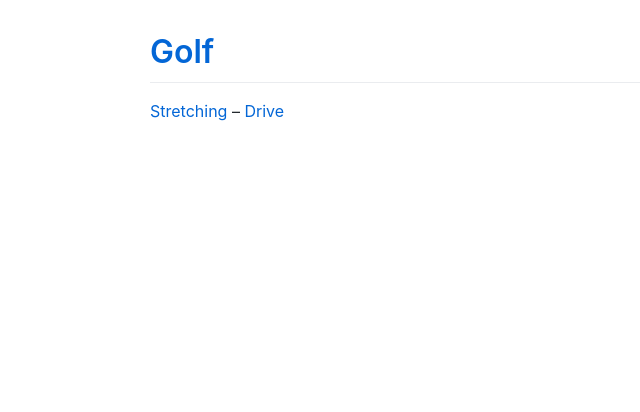
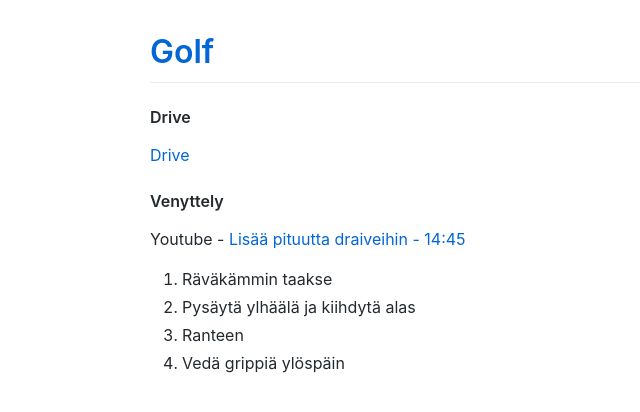
Before and after one commit to haapio/haapio.github.io, a Jekyll site: the page built from index.md, in a window 1280 px wide. Shown: the top 412 px of the page, without its empty margins (0-640 px from the left). Built offline with Jekyll 4.4.1, drawn with Linux system fonts in a browser that asks for light colours; comment, search, counter and statistics services are not loaded.

Commit message:
Update index.md

```diff
--- a/index.md
+++ b/index.md
@@ -1,4 +1,15 @@
 ---
 layout: default
 ---
-[Stretching](./stretching.html) -- [Drive](./drive.html)
+
+#### Drive
+
+[Drive](./drive.html)
+
+#### Venyttely
+
+Youtube - [Lisää pituutta draiveihin - 14:45](https://www.youtube.com/watch?v=lCz5lVhGB9A)
+1.  Räväkämmin taakse
+2.  Pysäytä ylhäälä ja kiihdytä alas
+3.  Ranteen
+4.  Vedä grippiä ylöspäin
```
